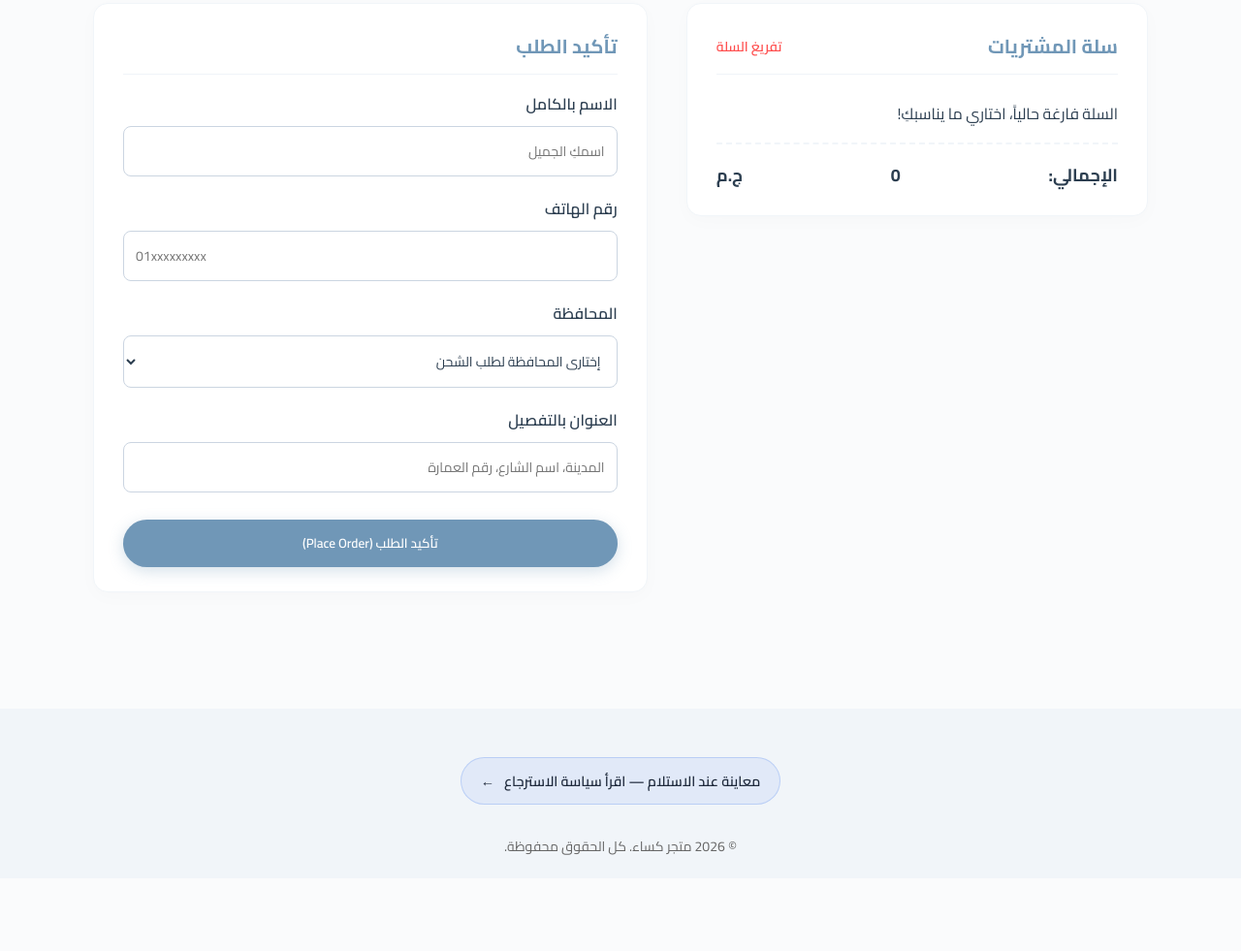
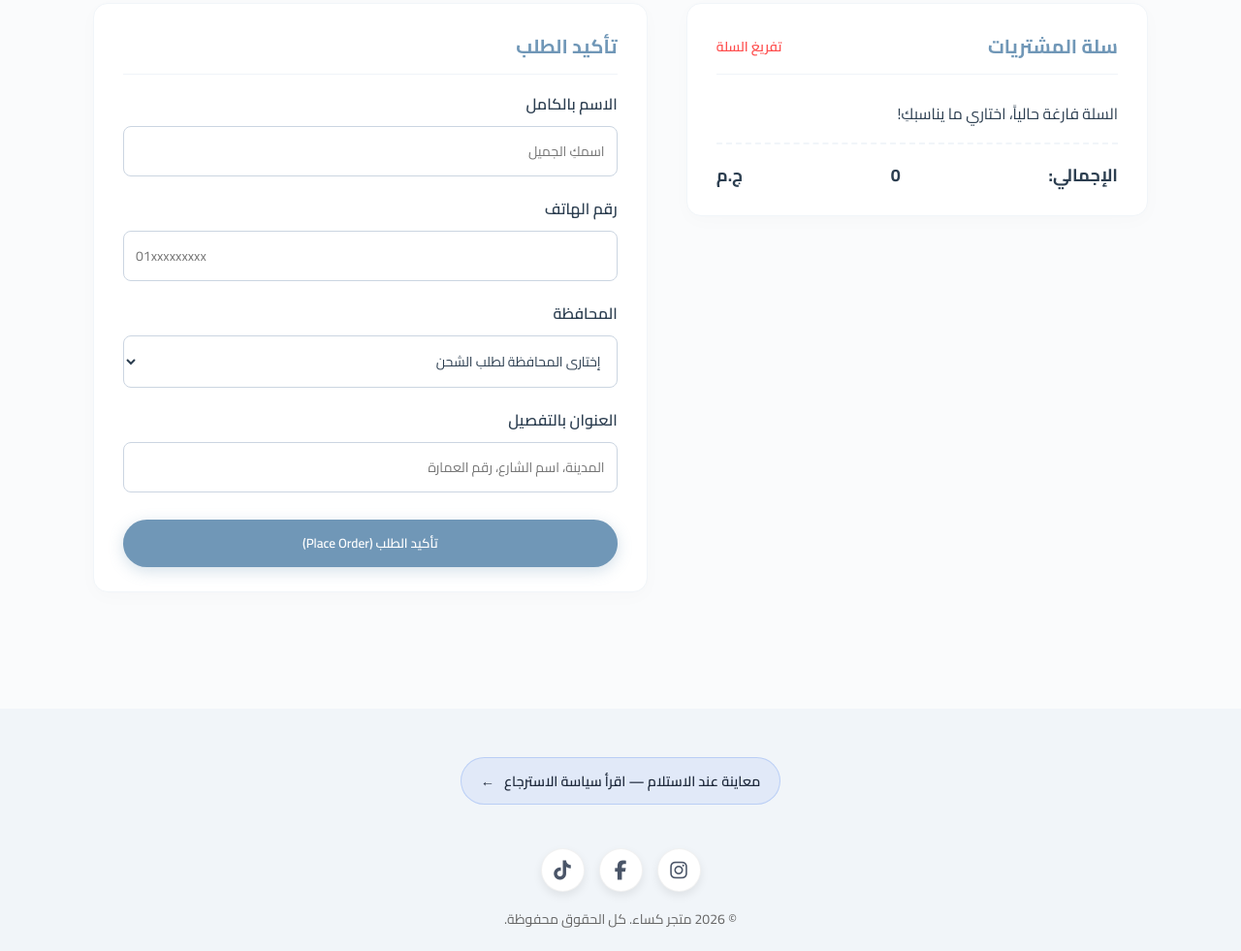
Before and after one commit to jowhaba-commits/kesaa-market, a plain HTML site: page index.html in a window 1280 px wide. Shown: the part 960-1941 px from the top of the page at 97% size. Before the commit the page ends 1866 px from the top, so only its background shows below. Drawn offline with nearby package versions, Linux system fonts and the light colour scheme; no server answers.

Commit message:
Update index.html

```diff
--- a/index.html
+++ b/index.html
@@ -242,7 +242,24 @@ async function handleLogout() {
             <span class="badge-arrow">←</span>
         </a>
     </div>
+
+    <!-- قسم شبكات التواصل الاجتماعي - متجر كساء -->
+<div class="social-wrapper">
+    <a href="https://www.instagram.com/kesaa_eg?igsi=eWRmemoxMW9uYm1p&utm_source=qr" target="_blank" rel="noopener noreferrer" class="social-btn instagram" aria-label="Instagram">
+        <i class="fa-brands fa-instagram"></i>
+    </a>
+
+    <a href="http://facebook.com/share/1K7U8DzgUz/?mibextid=wwXIfr" target="_blank" rel="noopener noreferrer" class="social-btn facebook" aria-label="Facebook">
+        <i class="fa-brands fa-facebook-f"></i>
+    </a>
+
+    <a href="http://tiktok.com/@kesaa_eg?_r=1&_t=ZS-999poeA822j" target="_blank" rel="noopener noreferrer" class="social-btn tiktok" aria-label="TikTok">
+        <i class="fa-brands fa-tiktok"></i>
+    </a>
+
+</div>
     <p>&copy; 2026 متجر كساء. كل الحقوق محفوظة.</p>
+
 </footer>
 
 <style>
@@ -333,6 +350,66 @@ body.dark-mode .policy-badge{
 
 }
 
+
+/* ===================================================
+   تنسيق أيقونات التواصل الاجتماعي - Kesaa Store
+   =================================================== */
+.social-wrapper {
+    display: flex;
+    align-items: center;
+    justify-content: center;
+    gap: 15px;
+    padding: 15px 0;
+}
+
+.social-btn {
+    position: relative;
+    width: 45px;
+    height: 45px;
+    background-color: var(--card-bg, #ffffff);
+    border-radius: 50%;
+    display: flex;
+    align-items: center;
+    justify-content: center;
+    color: #4A5568;
+    font-size: 20px;
+    text-decoration: none;
+    box-shadow: 0 4px 10px rgba(0, 0, 0, 0.08);
+    border: 1px solid rgba(0, 0, 0, 0.05);
+    transition: all 0.35s cubic-bezier(0.175, 0.885, 0.32, 1.275);
+    overflow: hidden;
+}
+
+/* تأثير التكبير والارتفاع عند التمرير */
+.social-btn:hover {
+    transform: translateY(-5px) scale(1.08);
+    color: #ffffff !important;
+    box-shadow: 0 8px 20px rgba(0, 0, 0, 0.15);
+}
+
+/* ألوان المنصات الرسمية عند الـ Hover */
+.social-btn.instagram:hover {
+    background: radial-gradient(circle at 30% 107%, #fdf497 0%, #fdf497 5%, #fd5949 45%, #d6249f 60%, #285AEB 90%);
+}
+
+.social-btn.facebook:hover {
+    background-color: #1877F2;
+}
+
+.social-btn.tiktok:hover {
+    background-color: #000000;
+}
+
+.social-btn.whatsapp:hover {
+    background-color: #25D366;
+}
+
+/* دعم الوضع الليلي (Dark Mode) */
+body.dark-mode .social-btn {
+    background-color: #2D3748;
+    color: #CBD5E0;
+    border-color: rgba(255, 255, 255, 0.05);
+}
 </style>
 <script>
     // فحص حالة المستحدم فور تحميل الصفحة
```
